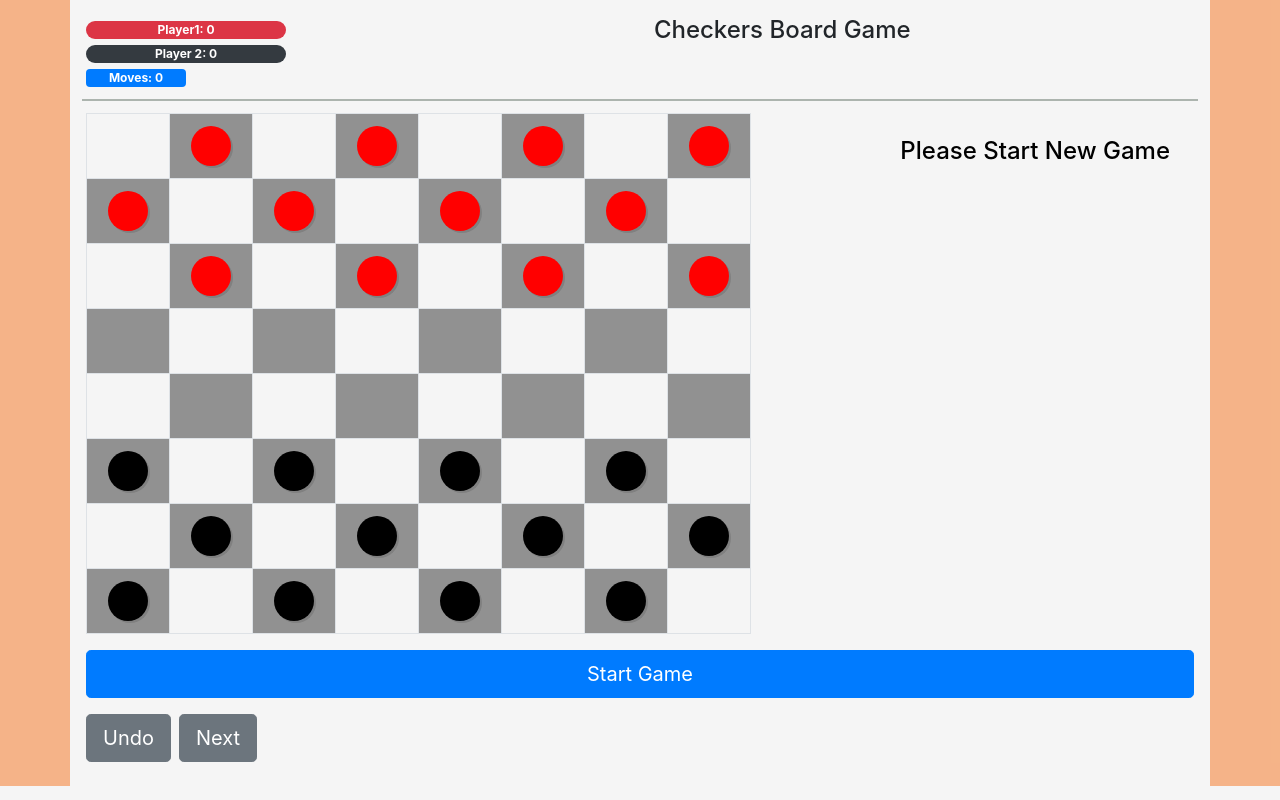
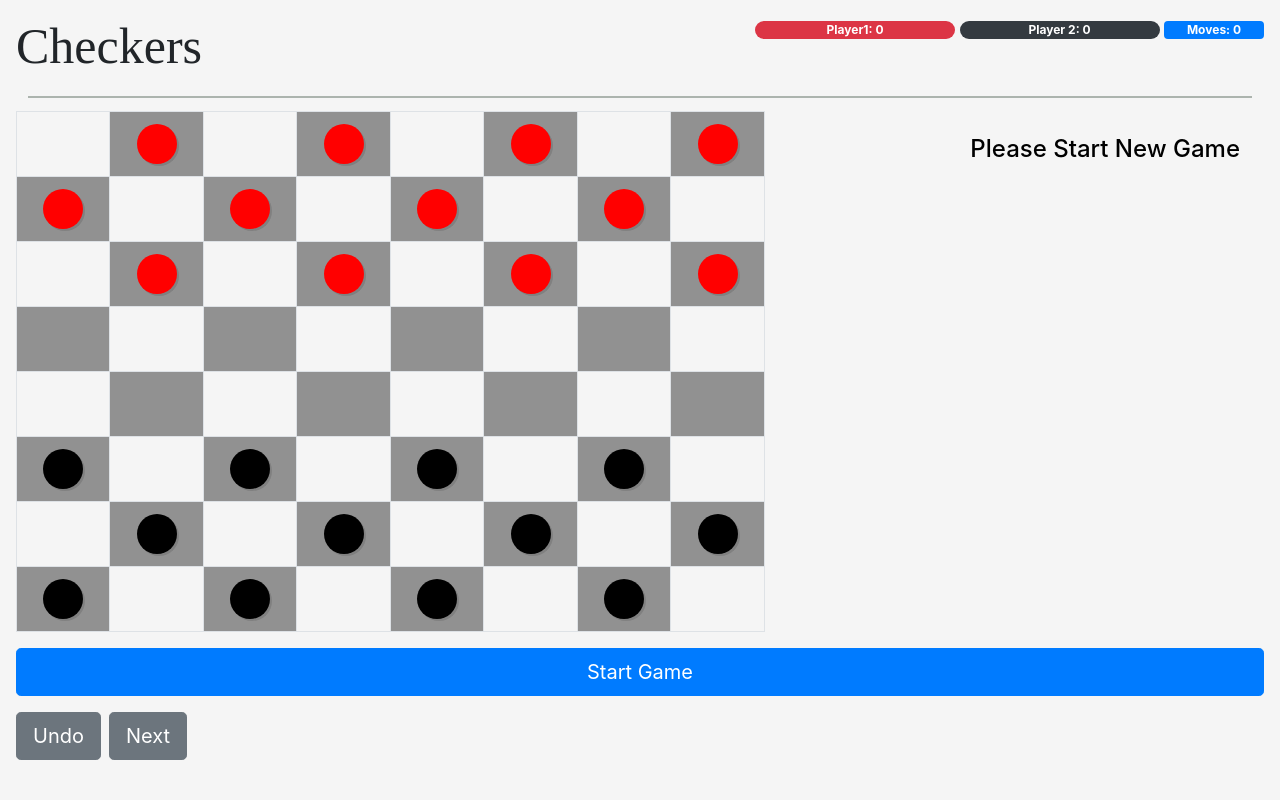
Before and after one commit to dorpi/checkers-react, a React (Create React App) app: page / in a window 1280 px wide. Built offline with nearby package versions, Linux system fonts and the light colour scheme.

Commit message:
Update GameDisplay.js

```diff
--- a/src/components/GameDisplay.js
+++ b/src/components/GameDisplay.js
@@ -1,12 +1,7 @@
 import React, { Component } from 'react'
 import { connect } from 'react-redux';
 import PropsTypes from 'prop-types';
-
-import Container from "react-bootstrap/Container";
-import Row from "react-bootstrap/Row";
-import Col from "react-bootstrap/Col";
 import ScoreComponent from './ScoreComponent';
-
 
 import CheckersBoardGame from './board/CheckersBoardGame';
 import './display-style.css'
@@ -19,25 +14,17 @@ class Game extends Component {
         const { score, moves } = this.props
         return (
 
+            <div className="game-container">
+                <div className="headline">
+                    <h1 className='headline-text'>Checkers</h1>
+                    <ScoreComponent score={score} moves={moves} />
+                </div>
+                    <div className='divider'></div>
 
-            <Container className="game-container">
-                <Row>
-                    <Col xs={3}>
-                        <ScoreComponent score={score} moves={moves} />
-                    </Col>
-                    <Col >
-                        <h4 className='text-center title'>Checkers Board Game</h4>
-                    </Col>
-                </Row>
-                <Row>
-                    <div className='divider'></div>
-                </Row>
-                <Row className='row justify-content-md-center'>
-                    <Col >
+
                         <CheckersBoardGame />
-                    </Col>
-                </Row>
-            </Container>
+
+            </div>
         )
     }
 }
```
